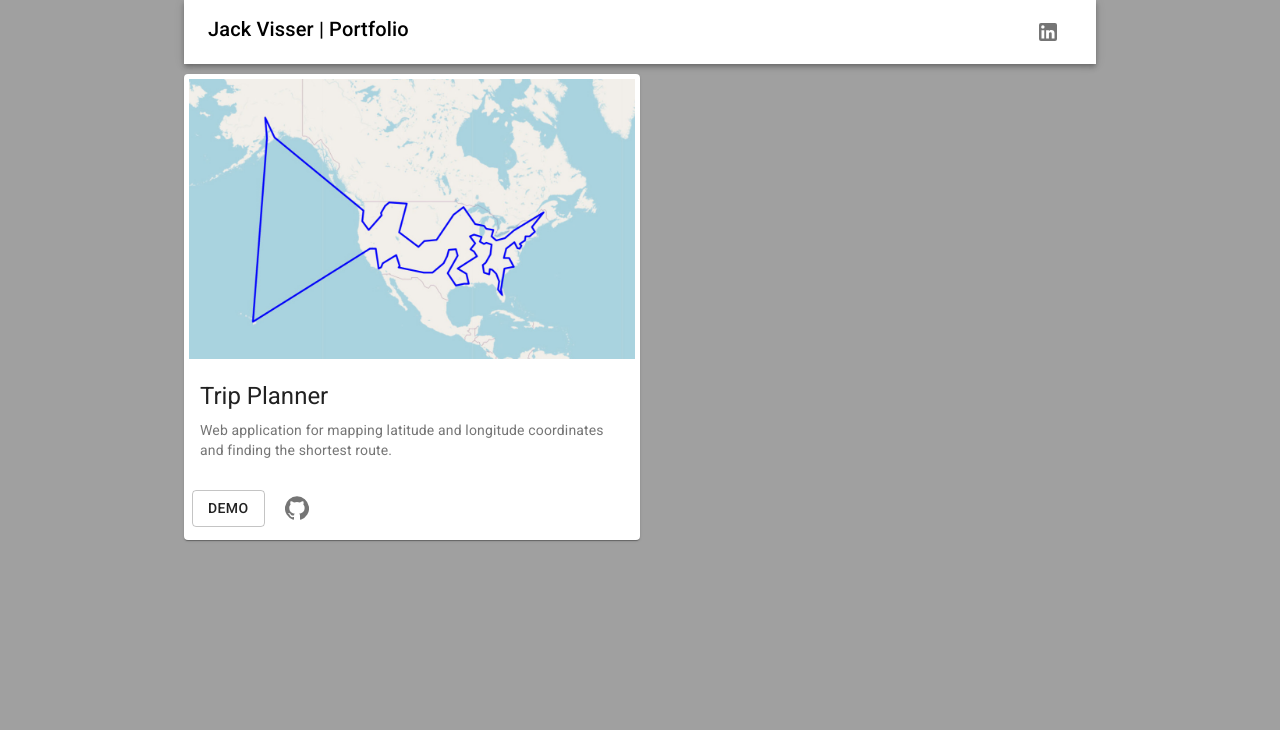
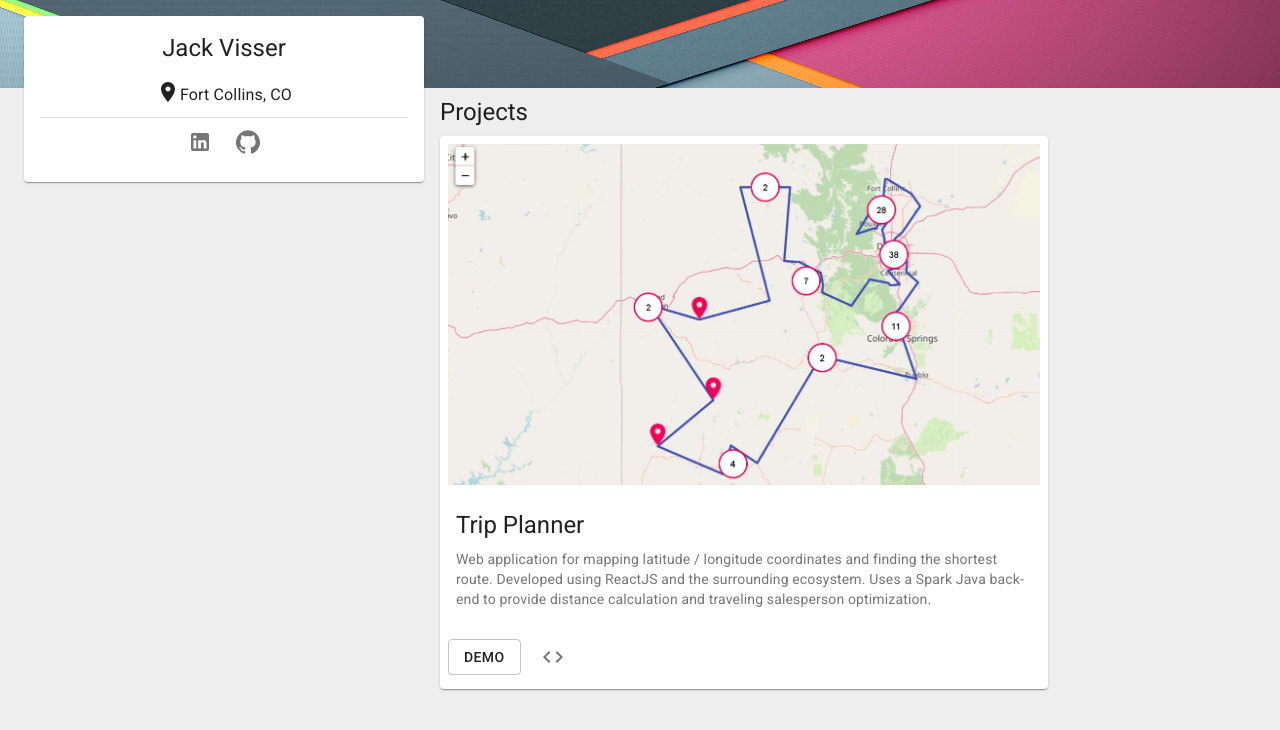
Before and after one commit to jackv545/TripPlanner, a React (Create React App) app: page / in a window 1280 px wide. Shown: the top 730 px of the page. Built offline with nearby package versions, Linux system fonts and the light colour scheme.

Commit message:
homepage style changes

```diff
--- a/public/index.html
+++ b/public/index.html
@@ -9,6 +9,10 @@
       name="description"
       content="Jack Visser developer portfolio"
     />
+    <meta
+      name="keywords"
+      content="Jack Visser, John Visser, Visser, Colorado State, CSU, Villanova"
+    >
     <link rel="apple-touch-icon" href="%PUBLIC_URL%/logo192.png" />
     <link rel="stylesheet" href="https://fonts.googleapis.com/css?family=Roboto:300,400,500,700&display=swap" />
     <link rel="stylesheet" href="https://fonts.googleapis.com/icon?family=Material+Icons">
--- a/src/App.js
+++ b/src/App.js
@@ -1,16 +1,24 @@
 import React, { Component } from 'react';
 import {BrowserRouter as Router, Switch, Route} from "react-router-dom";
 
-import './App.css';
+import { Container, Tooltip, IconButton, CssBaseline, Box } from '@material-ui/core';
+import { Brightness4, BrightnessHigh } from '@material-ui/icons';
+import { createMuiTheme, ThemeProvider, withStyles } from '@material-ui/core/styles';
 
-import { Container, Tooltip, IconButton } from '@material-ui/core';
-import { Brightness4, BrightnessHigh } from '@material-ui/icons';
 import TripPlanner from './components/TripPlanner/TripPlanner';
 import Portfolio from './components/Portfolio/Portfolio';
 
-import { createMuiTheme, ThemeProvider } from '@material-ui/core/styles';
+import background from './images/background.jpg';
 
-export default class App extends Component {
+const useStyles = () => ({
+  bg: {
+    backgroundImage: `url(${background})`,
+    backgroundRepeat: 'no-repeat',
+    backgroundSize: '100% 96px'
+  }
+});
+
+class App extends Component {
   constructor(props) {
     super(props);
 
@@ -26,6 +34,9 @@ export default class App extends Component {
     return createMuiTheme({
       palette: {
           type: this.state.prefersDarkMode ? 'dark' : 'light',
+          background: {
+            default: this.state.prefersDarkMode ? '#757575' : '#eeeeee'
+          }
       }
     });
   }
@@ -47,8 +58,11 @@ export default class App extends Component {
   }
 
   render() {
+    const { classes } = this.props;
+
     return(
       <ThemeProvider theme={this.createTheme()}>
+        <CssBaseline/>
         <Router>
           <Switch>
             <Route path="/TripPlanner">
@@ -60,9 +74,13 @@ export default class App extends Component {
               </Container>
             </Route>
             <Route path="/">
-              <Container maxWidth="md">
-                <Portfolio prefersDarkMode={this.state.prefersDarkMode}/>
-              </Container>
+              <Box className={classes.bg}>
+                <Container maxWidth="lg">
+                  <Portfolio
+                    prefersDarkMode={this.state.prefersDarkMode}
+                  />
+                </Container>
+              </Box>
             </Route>
           </Switch>
         </Router>
@@ -70,3 +88,5 @@ export default class App extends Component {
     );
   }
 }
+
+export default withStyles(useStyles)(App);
--- a/src/components/Portfolio/Navigation.js
+++ /dev/null
@@ -1,30 +0,0 @@
-import React, { Component } from 'react';
-import { AppBar, Toolbar, Typography, Grid, IconButton, Tooltip, Link } from '@material-ui/core';
-import { LinkedIn } from '@material-ui/icons';
-
-export default class Navigation extends Component {
-    render() {
-        return(
-            <AppBar position="static" color="inherit">
-                <Toolbar>
-                    <Grid container justify="space-between" alignItems="baseline">
-                        <Grid item>
-                            <Typography
-                                color= {this.props.prefersDarkMode ? "textPrimary" : "inherit"}
-                                variant="h6">
-                                    Jack Visser | Portfolio
-                            </Typography>
-                        </Grid>
-                        <Grid item>
-                            <Tooltip title="LinkedIn" aria-label="linkedin">
-                                <Link href='https://www.linkedin.com/in/jack-visser/' target="_blank" rel="noopener">
-                                        <IconButton><LinkedIn/></IconButton>
-                                </Link>
-                            </Tooltip>
-                        </Grid>
-                    </Grid>
-                </Toolbar>
-            </AppBar>
-        );
-    }
-}
--- a/src/components/Portfolio/Portfolio.js
+++ b/src/components/Portfolio/Portfolio.js
@@ -1,18 +1,81 @@
 import React, { Component } from 'react';
-import Navigation from './Navigation';
 import TripPlannerCard from './TripPlannerCard';
 
-export default class Portfolio extends Component {
+import { Grid, Paper, Typography, Icon, IconButton, Tooltip, Link, Divider }
+    from '@material-ui/core';
+import { withStyles } from '@material-ui/core/styles';
+import { Place, LinkedIn, GitHub } from '@material-ui/icons';
+
+const useStyles = () => ({
+    root: {
+        marginTop: 16,
+        padding: 16
+    },
+    edu: {
+        marginTop: 8
+    },
+    place: {
+        marginTop: 16,
+        marginBottom: 8
+    },
+    techStack: {
+        marginTop: 10,
+        marginBottom: 10
+    }
+});
+
+class Portfolio extends Component {
     componentDidMount() {
         document.title = 'Jack Visser | Porfolio'
     }
 
+    personalCard() {
+        const { classes } = this.props;
+
+        return(
+            <Grid item xs={12} sm={12} md={4} lg={4}>
+                <Paper className={classes.root}>
+                    <Typography align="center" variant="h5" component="h1">
+                        Jack Visser
+                    </Typography>
+                    <Grid container className={classes.place}
+                        direction="row" justify="center" alignItems="center"
+                    >
+                        <Grid item>
+                            <Icon><Place/></Icon>
+                        </Grid>
+                        <Grid item>
+                            <Typography>Fort Collins, CO</Typography>
+                        </Grid>
+                    </Grid>
+                    <Divider/>
+                    <Grid container direction="row" justify="center" alignItems="center">
+                        <Grid item>
+                            <Tooltip title="LinkedIn Profile" aria-label="linkedin">
+                                <Link href='https://www.linkedin.com/in/jack-visser/' target="_blank" rel="noopener">
+                                        <IconButton><LinkedIn/></IconButton>
+                                </Link>
+                            </Tooltip>
+                            <Tooltip title="GitHub Profile" aria-label="github">
+                                <Link href='https://github.com/jackv545' target="_blank" rel="noopener">
+                                        <IconButton><GitHub/></IconButton>
+                                </Link>
+                            </Tooltip>
+                        </Grid>
+                    </Grid>
+                </Paper>
+            </Grid>
+        );
+    }
+
     render() {
         return(
-            <>
-            <Navigation prefersDarkMode={this.props.prefersDarkMode}/>
-            <TripPlannerCard/>
-            </>
+            <Grid container spacing={2}>
+                {this.personalCard()}
+                <TripPlannerCard prefersDarkMode={this.props.prefersDarkMode}/>
+            </Grid>
         );
     }
 }
+
+export default withStyles(useStyles)(Portfolio);
--- a/src/components/Portfolio/TripPlannerCard.js
+++ b/src/components/Portfolio/TripPlannerCard.js
@@ -1,31 +1,37 @@
 import React from 'react';
 import LinkButton from '../LinkButton';
-import { makeStyles } from '@material-ui/core/styles';
-import { Card, CardActions, CardMedia, CardContent, Typography, IconButton, Tooltip, Grid, Link }
-    from '@material-ui/core';
-import { GitHub } from '@material-ui/icons';
+import { makeStyles, useTheme } from '@material-ui/core/styles';
+import { Card, CardActions, CardMedia, CardContent, Typography, IconButton, Tooltip, Grid,
+    Link, useMediaQuery } from '@material-ui/core';
+import { Code } from '@material-ui/icons';
 
 import TripPlanner from '../../images/TripPlanner.jpg';
 
 const useStyles = makeStyles({
-    root: {
-        marginTop: 10
-    },
+    project: mediaQuery => ({
+        marginTop: mediaQuery.smDown ? 8 : 96,
+        marginBottom: 8,
+    }),
     media: {
-        height: 280,
-        maxHeight: '50%',
-        margin: 5
+        maxWidth: '100%',
+        height: 'auto',
+        padding: 8
     },
 });
 
-export default function TripPlannerCard() {
-    const classes = useStyles();
+export default function TripPlannerCard(props) {
+    const theme = useTheme();
+    const matches = useMediaQuery(theme.breakpoints.down('sm'));
+    const classes = useStyles({smDown: matches});
 
     return(
-        <Grid container>
-            <Grid item xs={12} sm={12} md={6}>
-                <Card className={classes.root}>
+        <Grid item xs={12} sm={12} md={6} lg={6}>
+            <Typography className={classes.project} variant="h5" component="h1"
+                color= {props.prefersDarkMode ? "textPrimary" : "inherit"}
+            >Projects</Typography>
+            <Card>
                 <CardMedia
+                    component="img"
                     className={classes.media}
                     image={TripPlanner}
                 />
@@ -34,7 +40,10 @@ export default function TripPlannerCard() {
                         Trip Planner
                     </Typography>
                     <Typography variant="body2" color="textSecondary" component="p">
-                            Web application for mapping latitude and longitude coordinates and finding the shortest route.
+                        Web application for mapping latitude / longitude coordinates and finding the
+                        shortest route. Developed using ReactJS and the surrounding ecosystem. Uses a
+                        Spark Java back-end to provide distance calculation and traveling salesperson
+                        optimization.
                     </Typography>
                 </CardContent>
                 <CardActions>
@@ -45,12 +54,11 @@ export default function TripPlannerCard() {
                     </Tooltip>
                     <Tooltip title="View source code" aria-label="view source code">
                         <Link href='https://github.com/jackv545/TripPlanner' target="_blank" rel="noopener">
-                                    <IconButton><GitHub/></IconButton>
+                                <IconButton><Code/></IconButton>
                         </Link>
                     </Tooltip>
                 </CardActions>
             </Card>
         </Grid>
-        </Grid>
     );
 }
--- a/src/App.css
+++ b/src/components/TripPlanner/LeafletCluster.css
@@ -1,7 +1,3 @@
-body {
-  background-color: #a0a0a0
-}
-
 .marker-cluster {
   border-radius: 50%;
   height: 40px;
--- a/src/components/TripPlanner/LeafletMap.js
+++ b/src/components/TripPlanner/LeafletMap.js
@@ -4,6 +4,8 @@ import 'react-leaflet-markercluster/dist/styles.min.css';
 import { Map, Marker, Polyline, Popup, TileLayer } from "react-leaflet";
 import L from 'leaflet';
 import MarkerClusterGroup from "react-leaflet-markercluster";
+
+import './LeafletCluster.css';
 
 delete L.Icon.Default.prototype._getIconUrl;
 
```
Also changed, not shown: src/components/LinkButton.js (line endings or trailing spaces), src/images/TripPlanner.jpg, src/images/background.jpg (added). Lines whose indentation alone changed are shown as unchanged.
